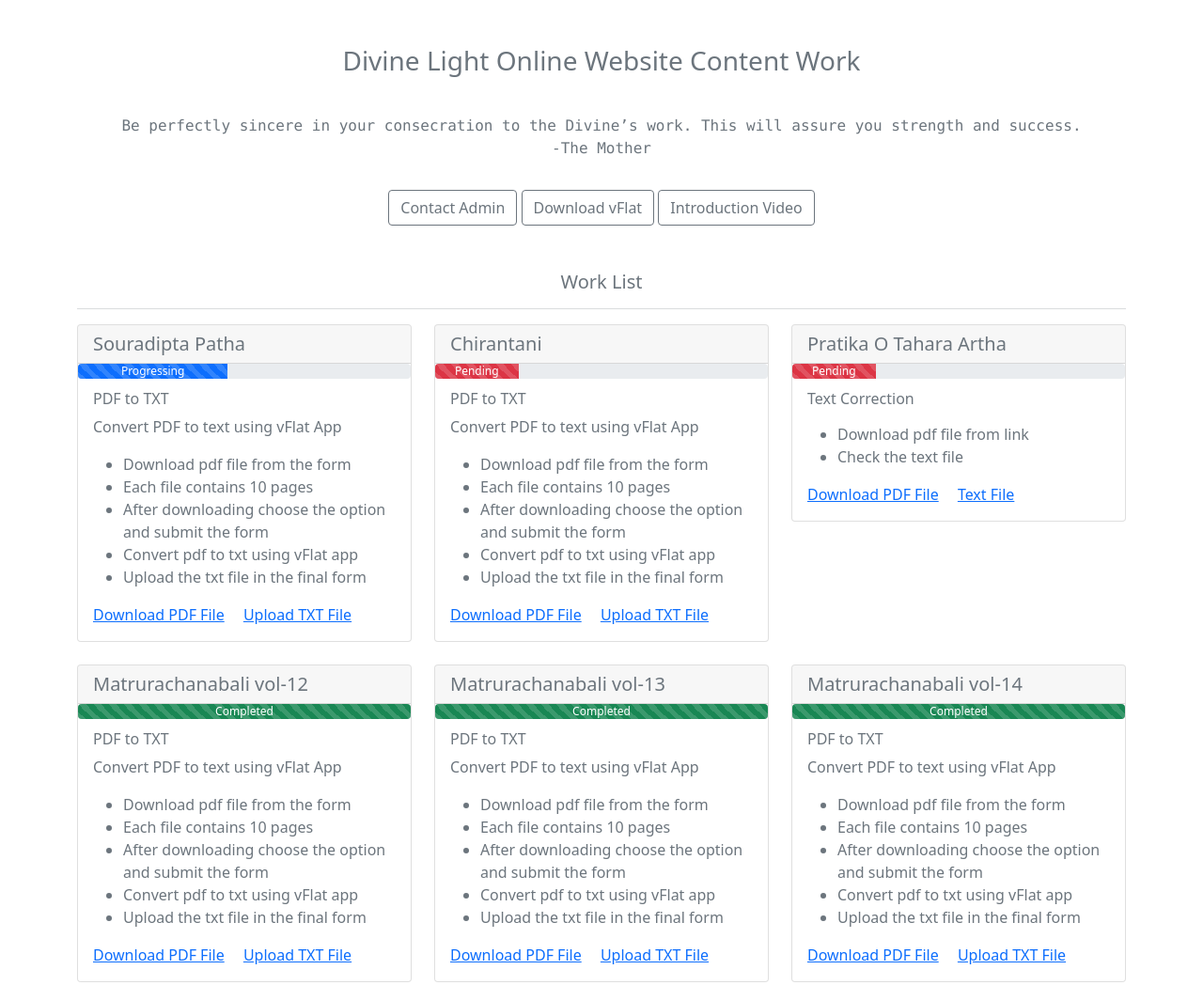
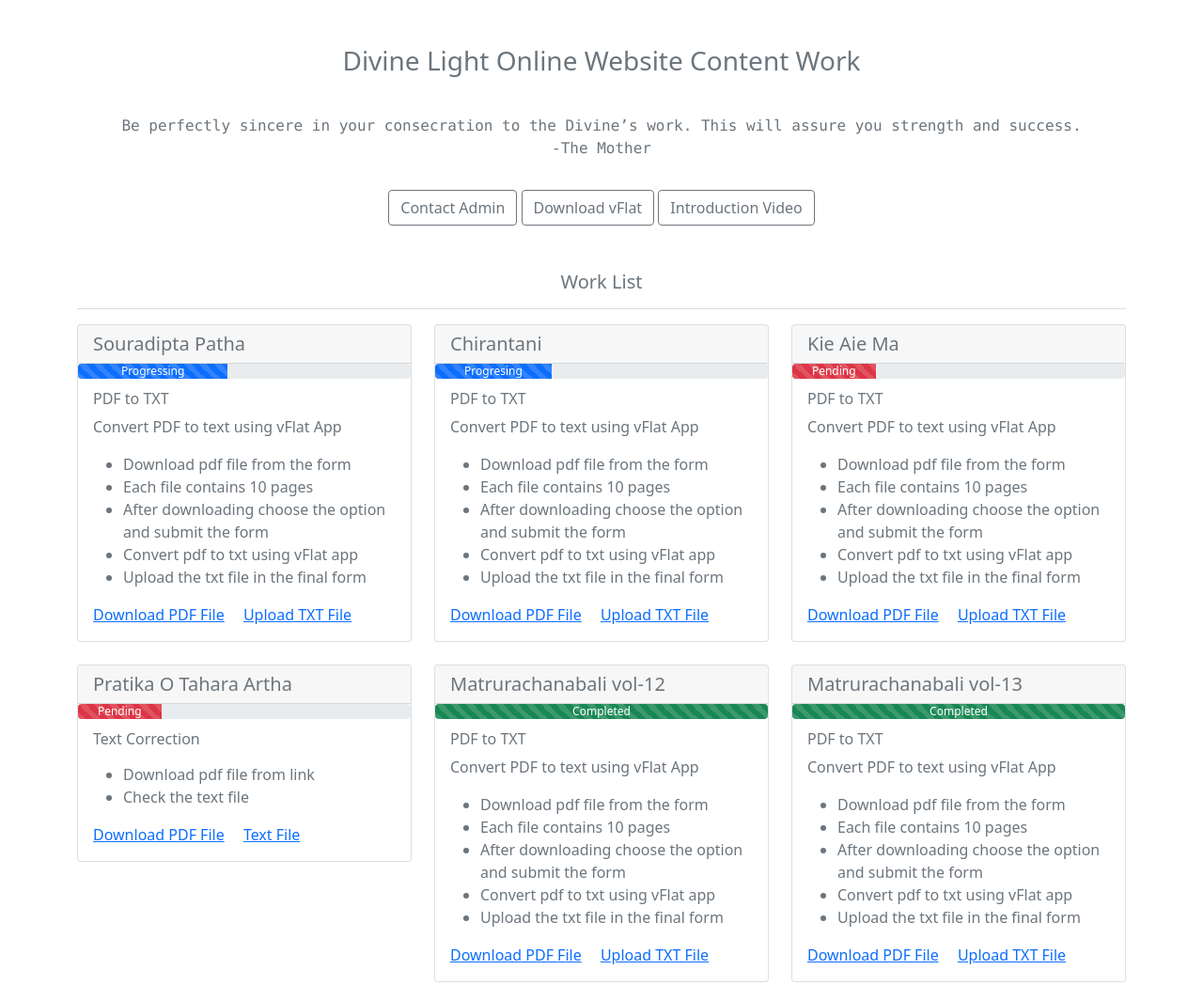
Before and after one commit to divinelightonline/work, a plain HTML site: page index.html in a window 1280 px wide. Shown: the top 1048 px of the page at 94% size. Drawn offline with nearby package versions, Linux system fonts and the light colour scheme.

Commit message:
Update index.html

```diff
--- a/index.html
+++ b/index.html
@@ -52,7 +52,7 @@
 					<div class="card">
 						<h5 class="card-header">Chirantani</h5>
 						<div class="progress">
-  <div class="progress-bar progress-bar-striped progress-bar-animated bg-danger" role="progressbar" aria-valuenow="75" aria-valuemin="0" aria-valuemax="100" style="width: 25%">Pending</div>
+  <div class="progress-bar progress-bar-striped progress-bar-animated" role="progressbar" aria-valuenow="75" aria-valuemin="0" aria-valuemax="100" style="width: 35%">Progresing</div>
 </div>
 					  <div class="card-body">
 
@@ -68,6 +68,30 @@
 					    </p>
 					    <a href="https://forms.gle/bzm6rDQNNft4dxnp8" class="card-link">Download PDF File</a>
 					    <a href="https://forms.gle/qESyqwqAPKrc3vc76" class="card-link">Upload TXT File</a>
+					  </div>
+					</div>
+				</div>
+
+				<div class="col">
+					<div class="card">
+						<h5 class="card-header">Kie Aie Ma</h5>
+						<div class="progress">
+  <div class="progress-bar progress-bar-striped progress-bar-animated bg-danger" role="progressbar" aria-valuenow="75" aria-valuemin="0" aria-valuemax="100" style="width: 25%">Pending</div>
+</div>
+					  <div class="card-body">
+
+					    <h6 class="card-subtitle mb-2 text-muted">PDF to TXT</h6>
+					    <p class="card-text">Convert PDF to text using vFlat App
+					    	<ul>
+					    		<li>Download pdf file from the form</li>
+					    		<li>Each file contains 10 pages</li>
+					    		<li>After downloading choose the option and submit the form</li>
+					    		<li>Convert pdf to txt using vFlat app</li>
+					    		<li>Upload the txt file in the final form</li>
+					    	</ul>
+					    </p>
+					    <a href="https://forms.gle/PqEjYENSS7GjTCEL8" class="card-link">Download PDF File</a>
+					    <a href="https://forms.gle/wdC5kkkCjQveib63A" class="card-link">Upload TXT File</a>
 					  </div>
 					</div>
 				</div>
```
